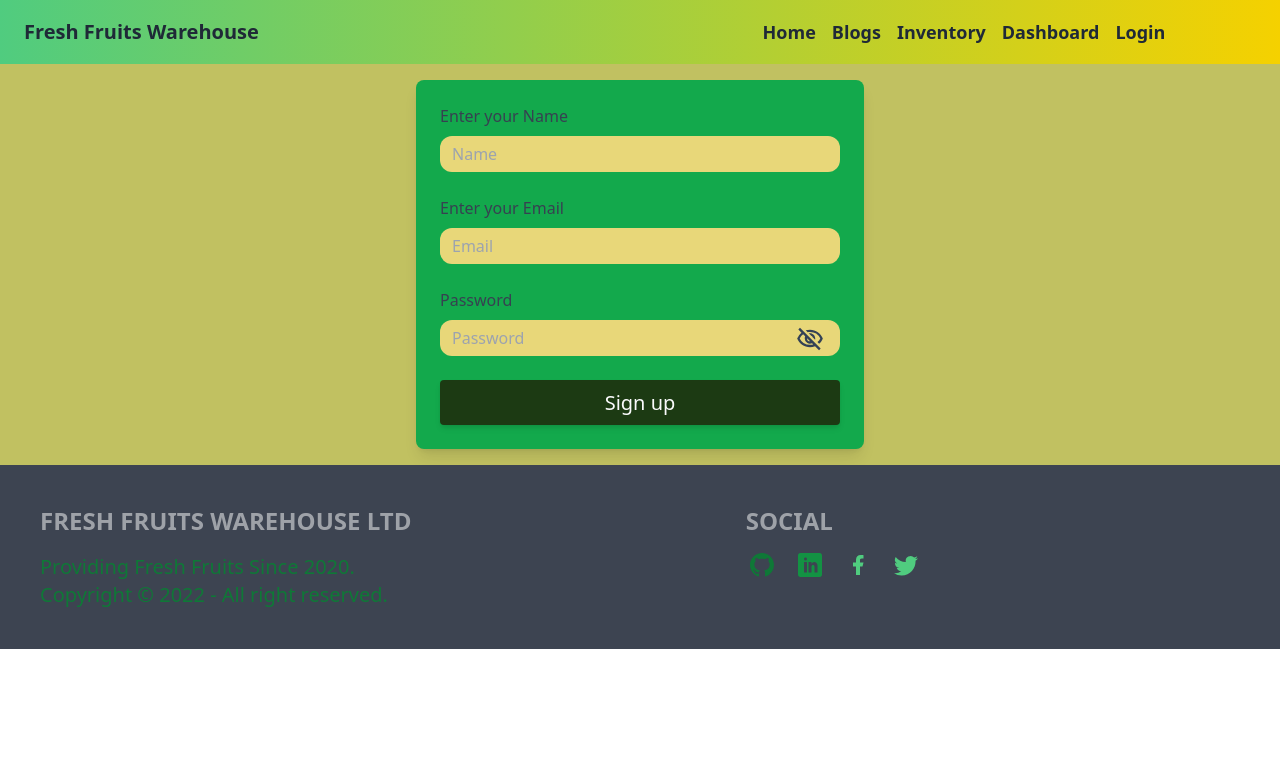
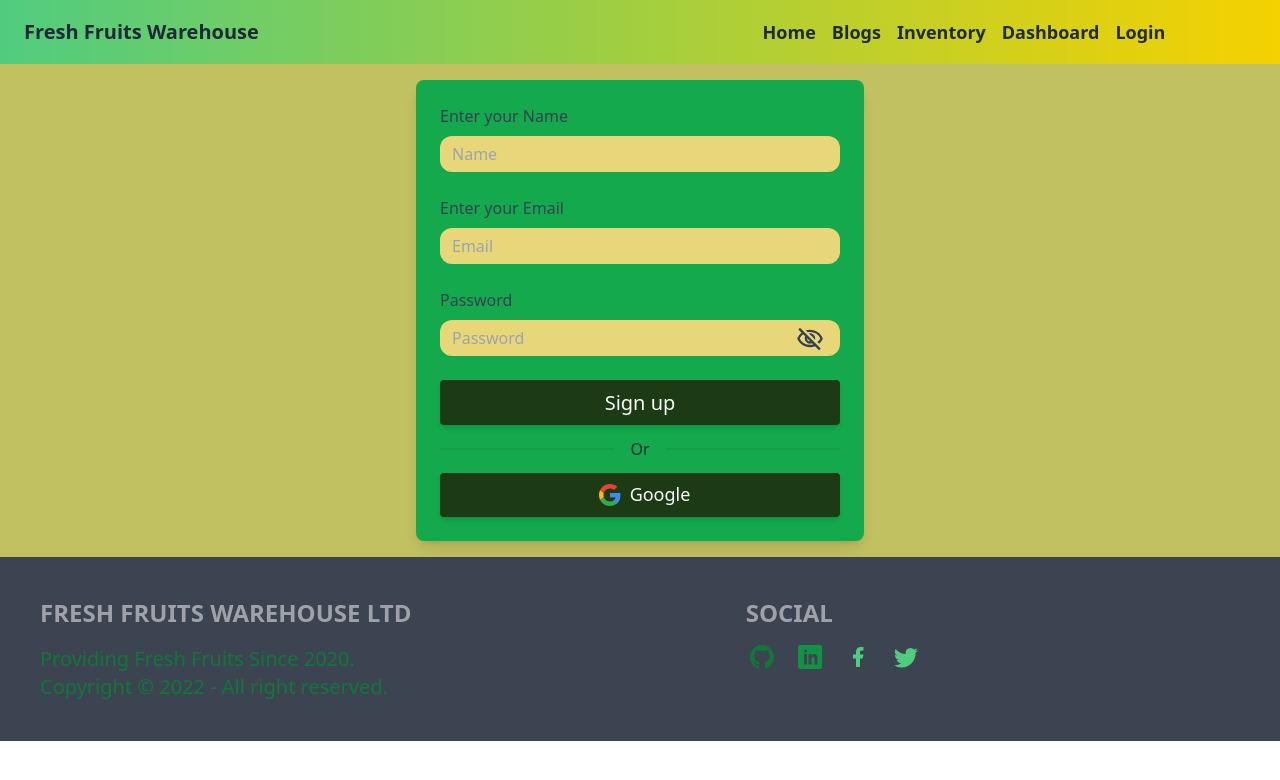
Before and after one commit to mb-tousif/Fruits-Warehouse, a React (Create React App) app: page /signup in a window 1280 px wide. Shown: the top 780 px of the page. Built offline with nearby package versions, Linux system fonts and the light colour scheme; no server answers.

Commit message:
Token api connected

```diff
--- a/src/Hooks/useToken.js
+++ b/src/Hooks/useToken.js
@@ -1,26 +1,27 @@
 import { useEffect, useState } from 'react';
 
-const useToken = user => {
+const useToken = (user, googleUser) => {
     const [token, setToken] = useState("");
 
-    useEffect(()=>{
-        const email = user?.user?.email;
-        const currentUser = {email: email}
+    useEffect(() => {
+      const email = user?.user?.email
+      const currentUser = { email: email };
       const url = `https://fruits-warehouse-server.vercel.app/api/user/${email}`;
-        if(email){
+      console.log(currentUser);
+      if (email) {
         fetch(url, {
           method: "PUT",
           headers: {
-                    "content-type": "application/json"
+            "content-type": "application/json",
           },
-                body: JSON.stringify(currentUser)
+          body: JSON.stringify(currentUser),
         })
-            .then(res=> res.json())
-            .then(data=> {
+          .then((res) => res.json())
+          .then((data) => {
             console.log("data from token", data);
-            })
+          });
       }
-    },[user])
+    }, [user, googleUser]);
     return [token]
 };
 
--- a/src/Pages/Register/Signup.js
+++ b/src/Pages/Register/Signup.js
@@ -1,22 +1,28 @@
-import React, { useState } from "react";
+import { useEffect, useState } from "react";
 import { toast } from "react-toastify";
-import { useCreateUserWithEmailAndPassword,useSendEmailVerification,useUpdateProfile } from 'react-firebase-hooks/auth';
+import { useCreateUserWithEmailAndPassword,useSendEmailVerification,useSignInWithGoogle,useUpdateProfile } from 'react-firebase-hooks/auth';
 import { useNavigate } from "react-router-dom";
 import { auth } from "../../firebase.init";
 import { useForm } from "react-hook-form";
 import DataLoader from "../../SharedFile/DataLoader";
 import { MdOutlineVisibilityOff, MdOutlineVisibility } from "react-icons/md";
+import GIcon from "../../assets/images/google-icon.svg";
+import useToken from "../../Hooks/useToken";
 
 const Signup = () => {
  const { register, handleSubmit, formState: { errors }} = useForm();
  const [sendEmailVerification, sending] = useSendEmailVerification(auth);
+ const [signInWithGoogle, googleUser, googleLoading] = useSignInWithGoogle(auth);
  const [updateProfile, updating] = useUpdateProfile(auth);
  const [showPassword, setShowPassword] = useState(false);
  const navigate = useNavigate();
-   const [createUserWithEmailAndPassword, loading] = useCreateUserWithEmailAndPassword(auth);
+ const [createUserWithEmailAndPassword, user, loading] =
+   useCreateUserWithEmailAndPassword(auth);
 
-   if (loading || updating || sending) {
-     return <DataLoader />;
+  const [token] = useToken(user || googleUser)
+
+  if (loading || updating || sending || googleLoading) {
+    return <DataLoader />
   }
 
  const onSubmit = async (data) => {
@@ -26,7 +32,6 @@ const Signup = () => {
    navigate("/inventory")
    toast.success("User Added and Please verify your email Address!!");
  };
-
   return (
     <div className="mt-4 mb-4 block p-6 mx-auto my-auto rounded-lg shadow-lg bg-[#13a94c] max-w-md">
       <form onSubmit={handleSubmit(onSubmit)}>
@@ -154,6 +159,14 @@ const Signup = () => {
           Sign up
         </button>
       </form>
+      <div className="divider">Or</div>
+      <button
+        type="button"
+        onClick={() => signInWithGoogle()}
+        className="w-full flex justify-center bg-[#1c3a13] hover:bg-[#678f02] text-gray-50 px-6 py-2.5 font-medium text-lg leading-tight rounded shadow-md hover:shadow-lg focus:bg-lime-700 focus:shadow-lg focus:outline-none focus:ring-0 active:bg-lime-900 active:shadow-lg transition duration-150 ease-in-out"
+      >
+        <img src={GIcon} className="h-6 w-10" alt="Google Icon" /> Google
+      </button>
     </div>
   );
 };
```
Lines whose indentation alone changed are shown as unchanged.
